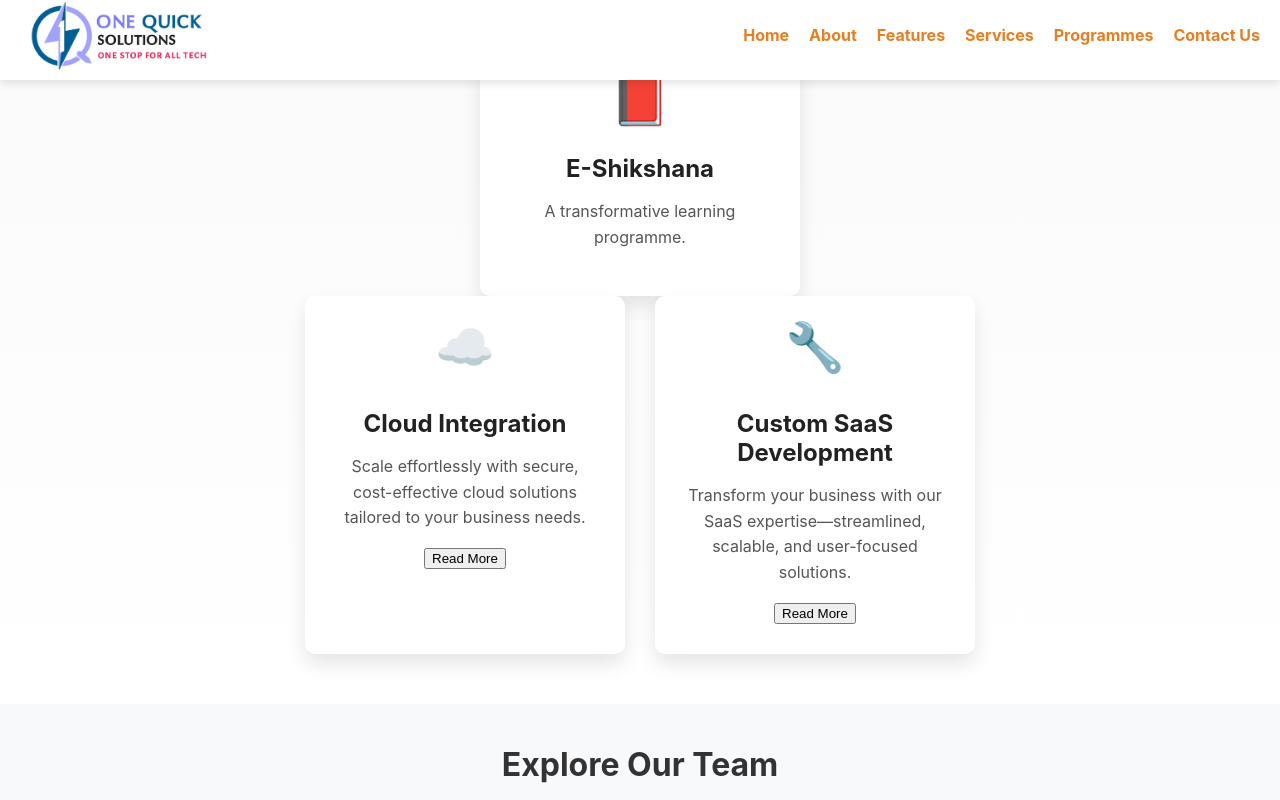
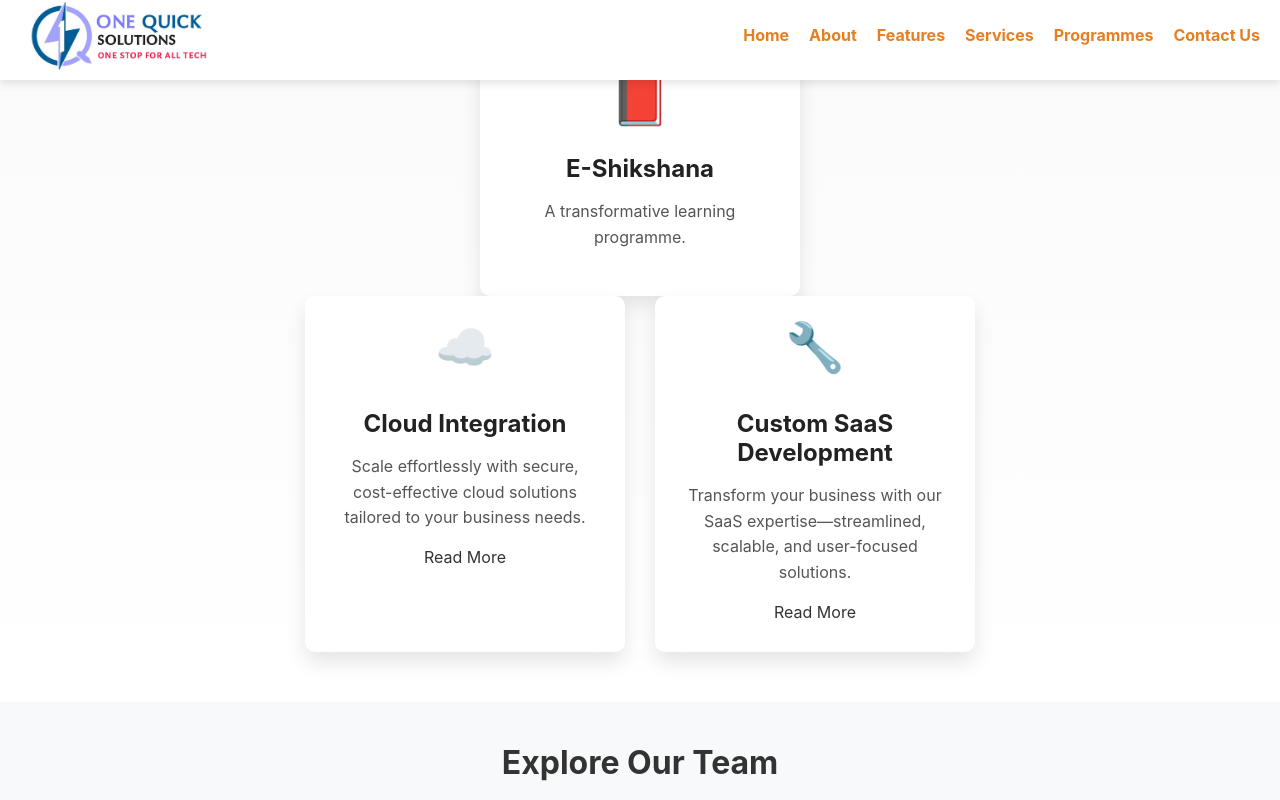
Before and after one commit to varundachuu/MyProject, a React (Create React App) app: page / in a window 1280 px wide. Both pictures are taken after a click on the button "Find here". Shown: the part 4164-4964 px from the top of the page. Built offline with nearby package versions, Linux system fonts and the light colour scheme.

Commit message:
Update OtherServices.js

```diff
--- a/src/components/js_components/OtherServices.js
+++ b/src/components/js_components/OtherServices.js
@@ -76,12 +76,12 @@ const Services = () => {
               <h3 className="service-title">{service.title}</h3>
               <p className="service-description">{service.description}</p>
               {service.showReadMore && (
-                <button
+                <span
                   className="read-more-link"
                   onClick={() => openModal(service)}
                 >
                   Read More
-                </button>
+                </span>
               )}
             </div>
           ))}
```
